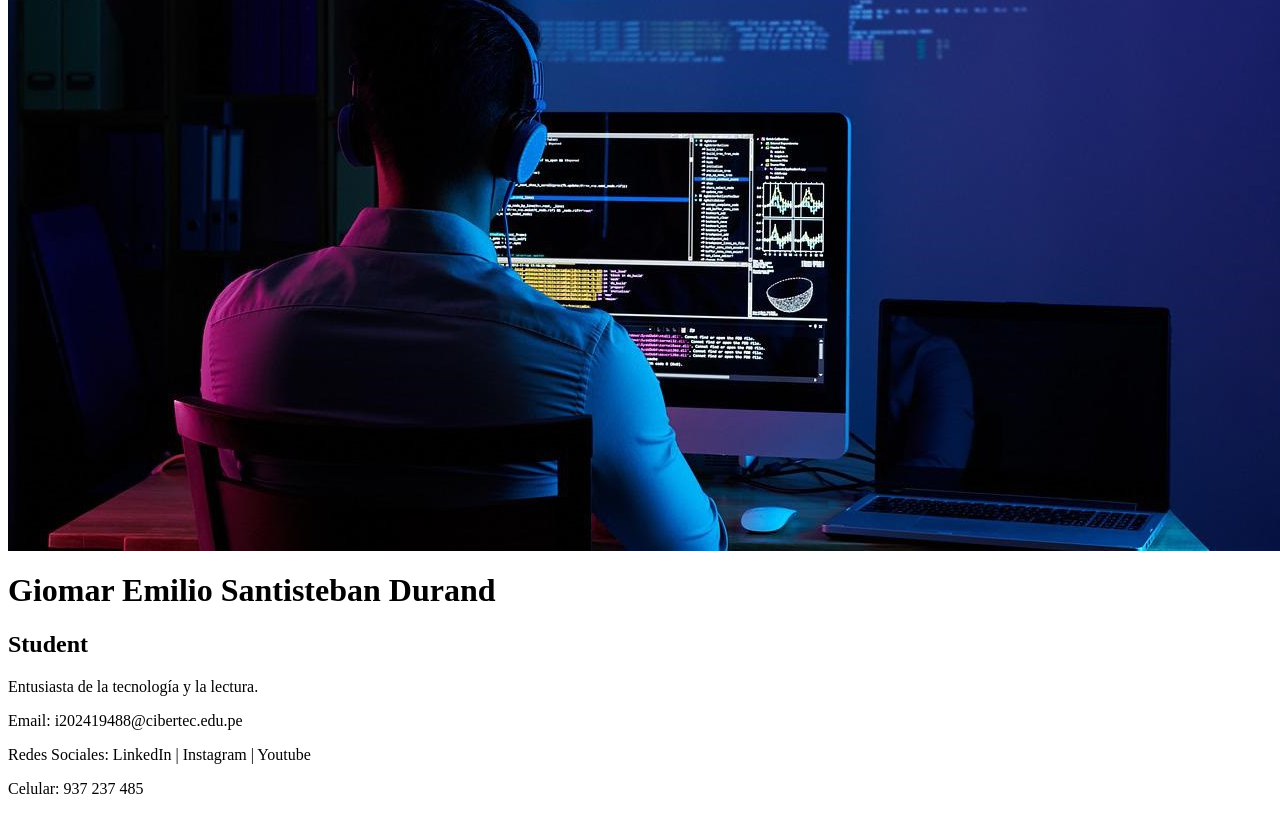
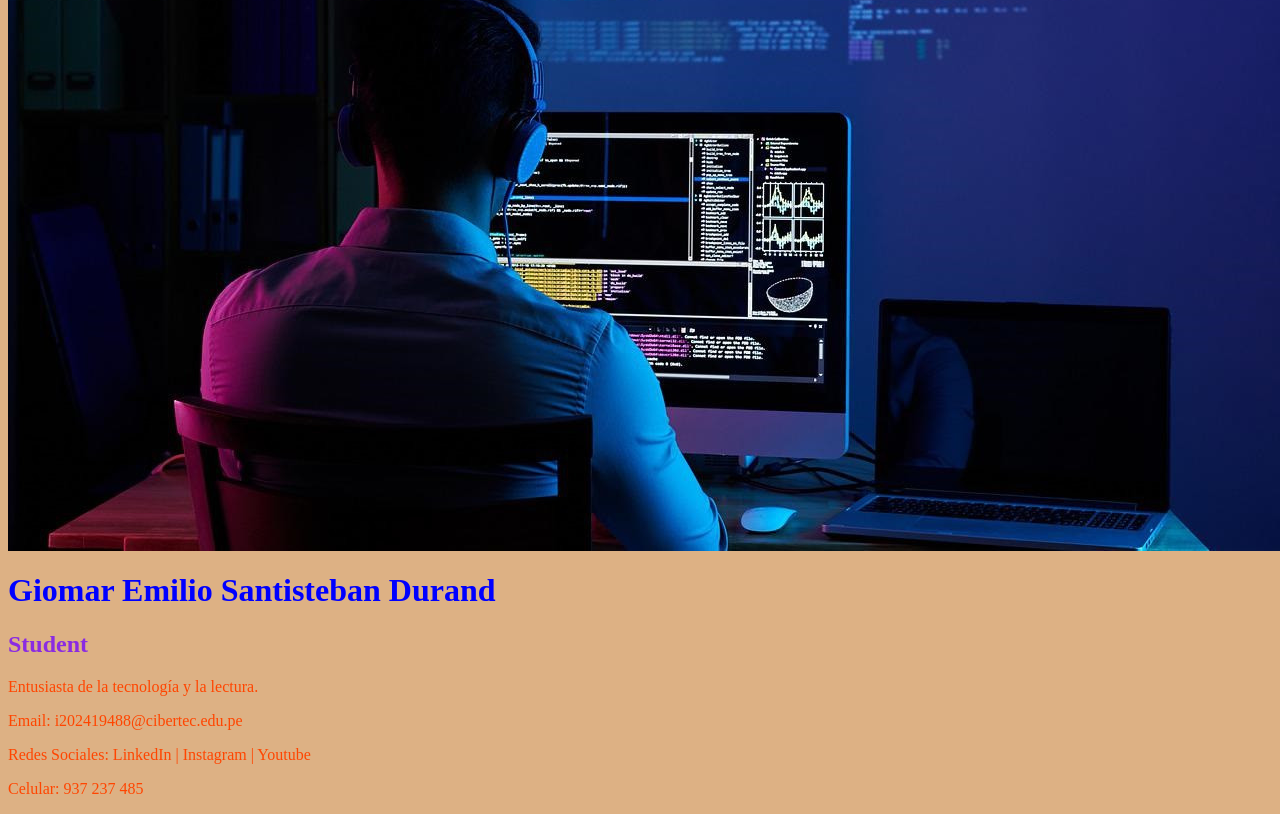
Before and after one commit to gesantisteband/AEW_2025_Santisteban, a plain HTML site: page HTML/01_Tarjeta/index.html in a window 1280 px wide. Shown: the part 311-1125 px from the top of the page. Drawn offline with Linux system fonts and the light colour scheme.

Commit message:
Agregué archivo de estilo y los apliqué a las etiquetas h1, h2, p y body.

```diff
--- /dev/null
+++ b/HTML/01_Tarjeta/css/estilos.css
@@ -0,0 +1,16 @@
+
+h1 {
+    color:blue;
+}
+
+h2 {
+    color: blueviolet
+}
+
+body {
+    background-color: rgb(221, 177, 132);
+}
+
+p {
+    color:orangered;
+}
--- a/HTML/01_Tarjeta/index.html
+++ b/HTML/01_Tarjeta/index.html
@@ -1,5 +1,6 @@
 <html>
     <head>
+        <link rel="stylesheet" href="css/estilos.css">
         <title>Tarjeta Personal Digital</title>
     </head>
     <body>
```
